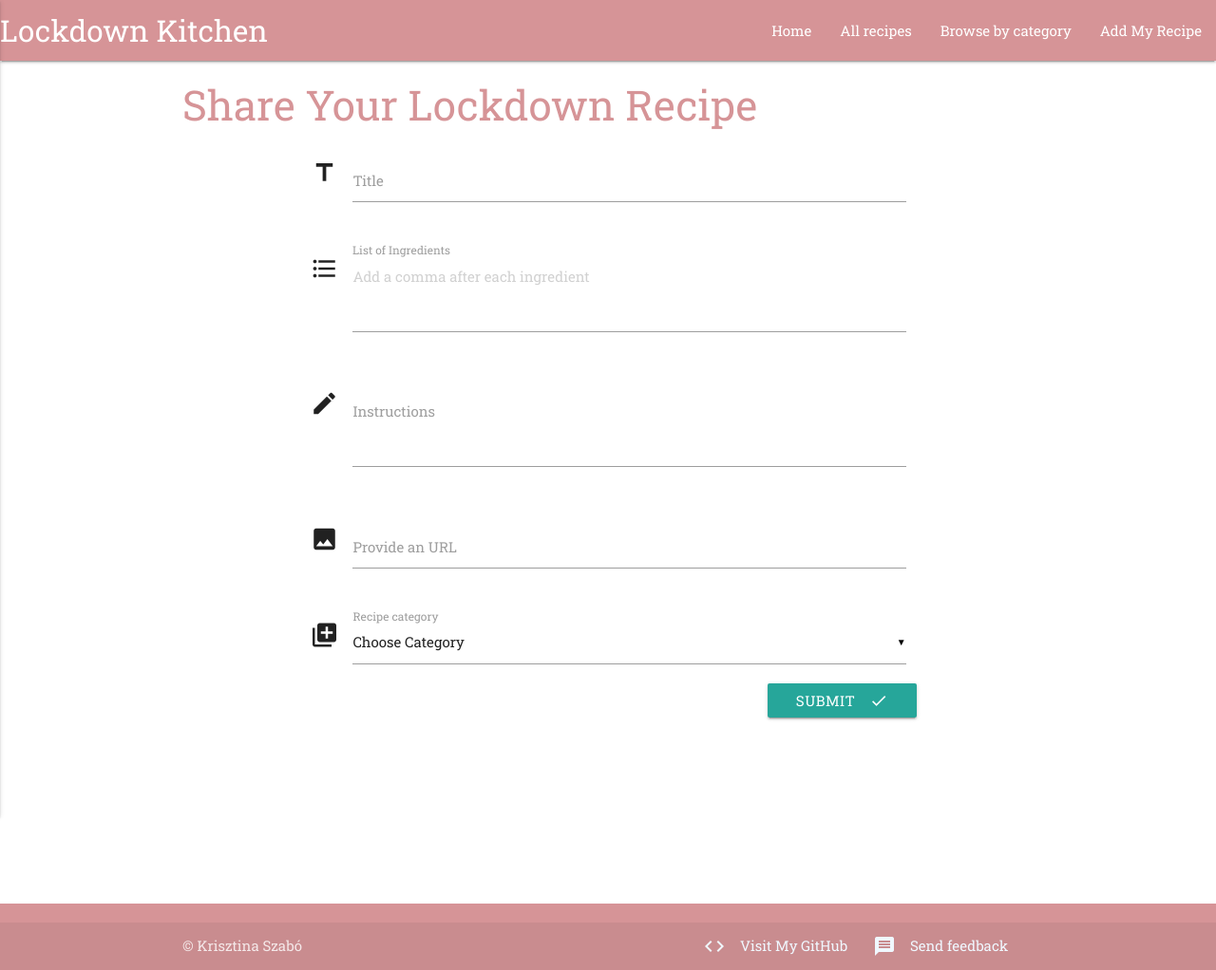
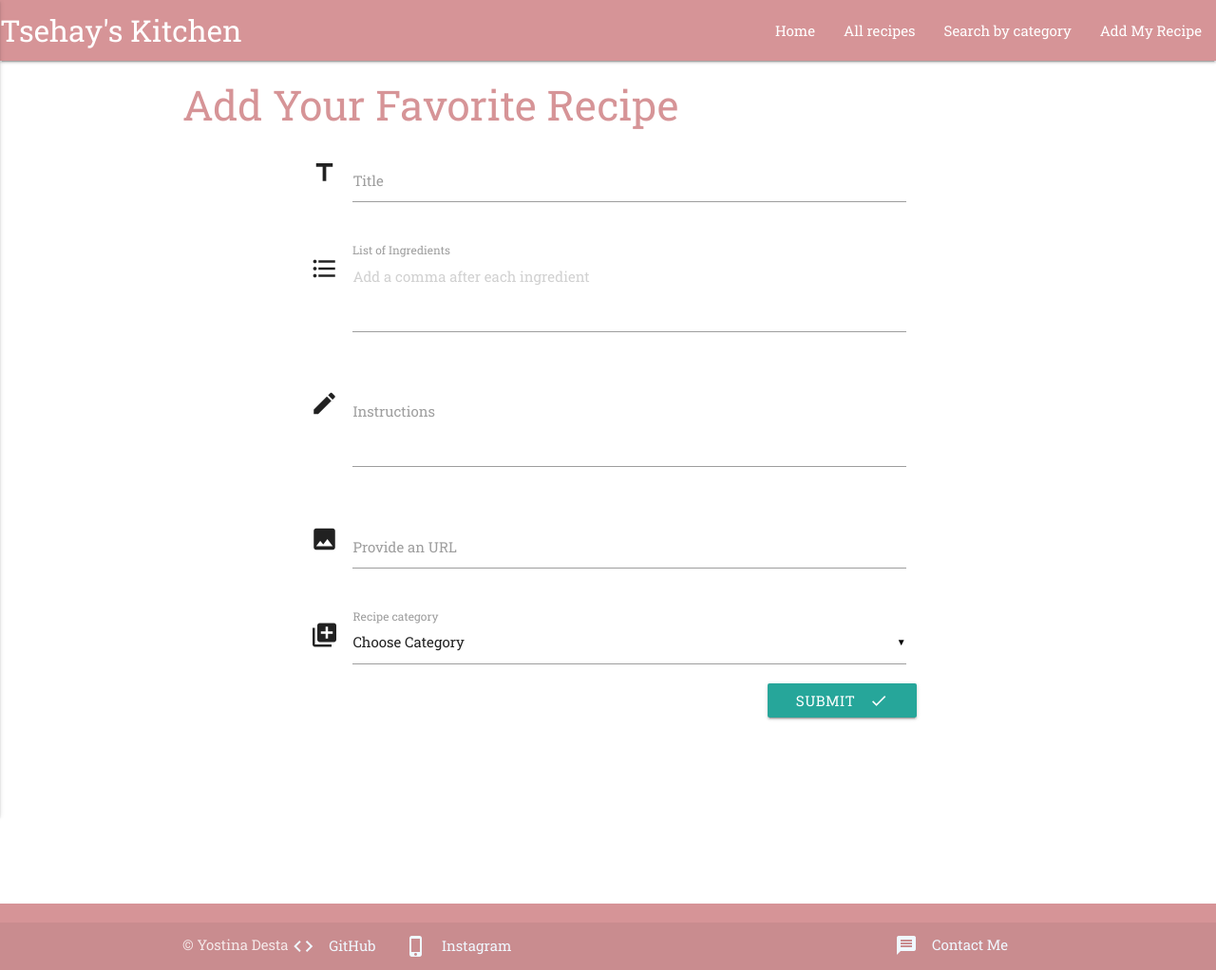
Before and after one commit to YOSTINA-dh/TSEHAY-S--KITCHEN, a Flask app: template templates/addrecipes.html in a window 1280 px wide. Shown: the whole page at 95% size. Run offline with Flask 2, Linux system fonts and the light colour scheme; the template is opened without the code that fills it, so the values that code supplies are empty; some libraries are stand-ins or nearby versions.

Commit message:
Add to all recipe page

```diff
--- a/templates/addrecipes.html
+++ b/templates/addrecipes.html
@@ -4,7 +4,7 @@
    {% block content %}
    <!--Block title to achieve different titles on different pages-->
    <title> {% block title %}New Recipe{% endblock %} </title>
-   <h3 id="addnew">Share Your Lockdown Recipe</h3>
+   <h3 id="addnew">Add Your Favorite Recipe</h3>
    <div class="container addrecipes">
    <div class="row">
       <!--Insert_recipe function url linked-->
--- a/templates/base.html
+++ b/templates/base.html
@@ -29,19 +29,19 @@
       <!--Navigation bar as a menu for larger screens and mobile version-->
       <nav>
          <div class="nav-wrapper">
-            <a href="{{url_for('home')}}" class="brand-logo">Lockdown Kitchen</a>
+            <a href="{{url_for('home')}}" class="brand-logo">Tsehay's Kitchen</a>
             <a href="#" data-activates="mobile-demo" class="button-collapse"><i class="material-icons">menu</i> </a>
             <ul id="nav-mobile" class="right hide-on-med-and-down">
                <li><a href="{{url_for('home')}}">Home</a></li>
                <li><a href="{{url_for('get_recipes')}}">All recipes</a></li>
-               <li><a class="dropdown-button" href="#" data-activates="dropdown0">Browse by category</a>
+               <li><a class="dropdown-button" href="#" data-activates="dropdown0">Search by category</a>
                </li>
                <li><a href="{{url_for('add_recipe')}}">Add My Recipe</a></li>
             </ul>
             <ul class="side-nav" id="mobile-demo">
                <li><a href="{{url_for('home')}}">Home</a></li>
                <li><a href="{{url_for('get_recipes')}}">All recipes</a></li>
-               <li><a class="dropdown-button" href="#" data-activates="dropdown1">Browse by category</a>
+               <li><a class="dropdown-button" href="#" data-activates="dropdown1">Search by category</a>
                </li>
                <li><a href="{{url_for('add_recipe')}}">Add My Recipe</a></li>
             </ul>
@@ -57,14 +57,18 @@
       <footer class="page-footer">
          <div class="footer-copyright">
             <div class="container">
-               &copy; Krisztina Szabó
+               &copy; Yostina Desta
                <!--Feedback form with succes and error messages-->
                <a class="waves-effect waves-light btn-small right  modal-trigger" href="#modal1" id="btn-footer">
-               <i class="material-icons left"> message </i>Send feedback
+               <i class="material-icons left"> message </i>Contact Me
                </a>
-               <a href="https://github.com/krisztinatxt" target="_blank" rel="noopener"
-                  class="waves-effect waves-light btn-small right" id="btn-footer2">
-               <i class="material-icons left"> code </i>Visit My GitHub
+               <a href="https://github.com/YOSTINA-dh" target="_blank" rel="noopener"
+                  class="waves-effect waves-light btn-small center" id="btn-footer2">
+               <i class="material-icons left"> code </i>GitHub
+               </a>
+               <a href="https://www.instagram.com/tsehayskitchen/" target="_blank" rel="noopener"
+                  class="waves-effect waves-light btn-small center" id="btn-footer2">
+               <i class="material-icons left"> phone_iphone </i>Instagram
                </a>
             </div>
          </div>
@@ -72,14 +76,14 @@
       <!-- Modal for feedback form asking the user to provide their name, email address and feedback -->
       <div id="modal1" class="modal">
          <div class="modal-content">
-            <h4>Send me feedback!</h4>
+            <h4>Contact Me!</h4>
             <form onsubmit="return sendMail(this);">
                <label for="name" class="label-name">Name:</label>
                <input type="text" name="name" id="name" placeholder="Your name..." required>
                <label for="email" class="label-email">Email:</label>
                <input type="email" name="emailaddress" id="emailaddress" placeholder="Your email address..." required>
-               <label for="feedback" class="label-feedback">Feedback:</label>
-               <textarea id="feedback" name="feedback" placeholder="Write your feedback here" required></textarea>
+               <label for="text" class="label-text">text:</label>
+               <textarea id="feedback" name="feedback" placeholder="Write your message here" required></textarea>
                <button class="btn waves-effect waves-light feedback_button" type="submit" value = "send" name="action">Submit <i class="material-icons right">send</i> </button>
             </form>
          </div>
@@ -87,13 +91,13 @@
       <!--Succes message modal, will pop up when the user succesfully submitted their feedback-->
       <div id="modal2" class="modal">
          <div class="modal-content">
-            <h4>Thanks for your feedback!</h4>
+            <h4>Thank You for Reaching Out to Me!</h4>
          </div>
       </div>
       <!--Error message when the feedback can't be submitted-->
       <div id="modal3" class="modal">
          <div class="modal-content">
-            <h4>Something went wrong. Please contact me at andrekrisztina5@gmail.com</h4>
+            <h4>Hi, thanks for contacting Us. We've received your message and appreciate you geeting in touch</h4>
          </div>
       </div>
       <!--Scripts containing Jquery, Materialize JS, EmailJs, dropdown validation and my own script-->
```
